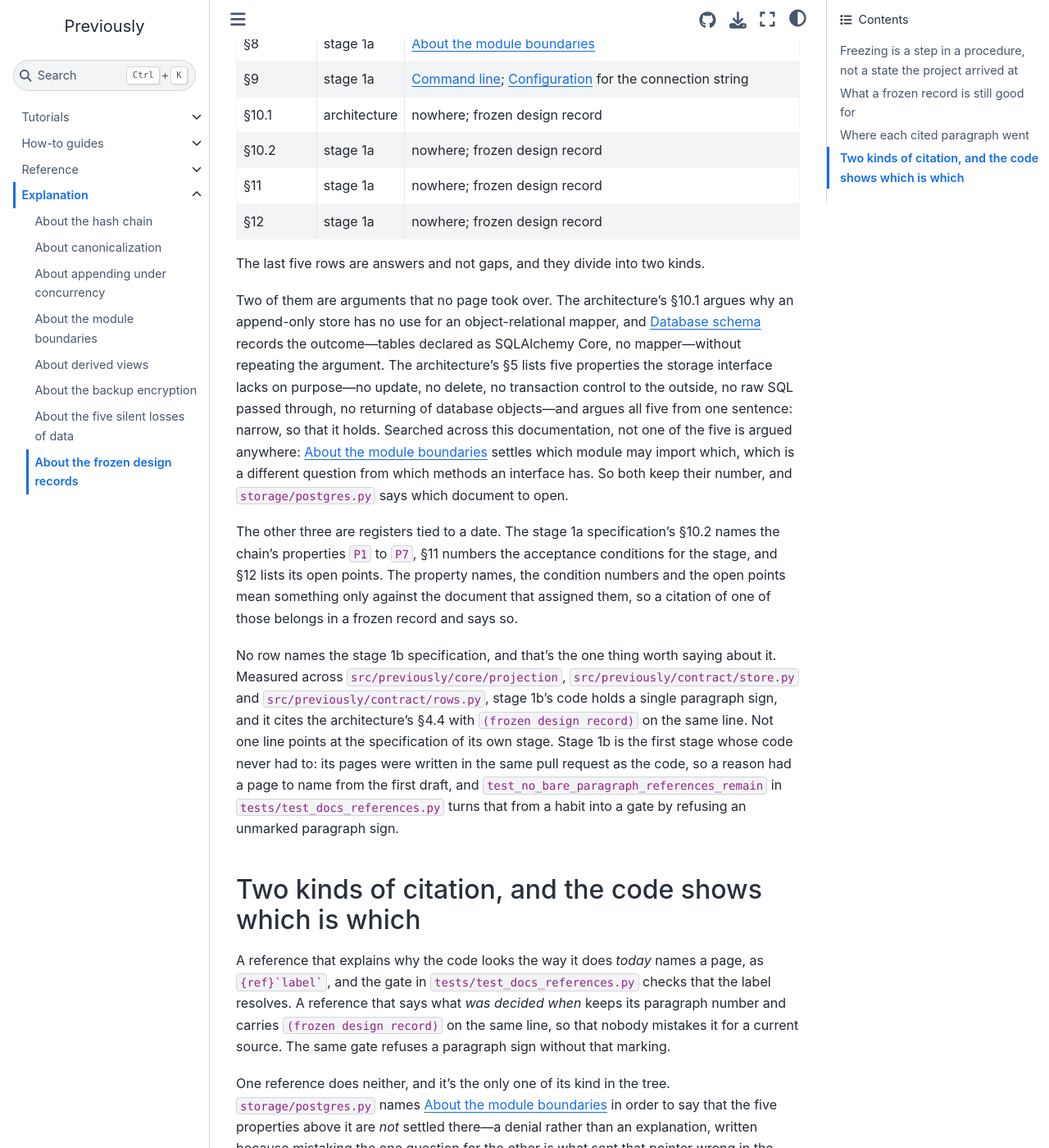
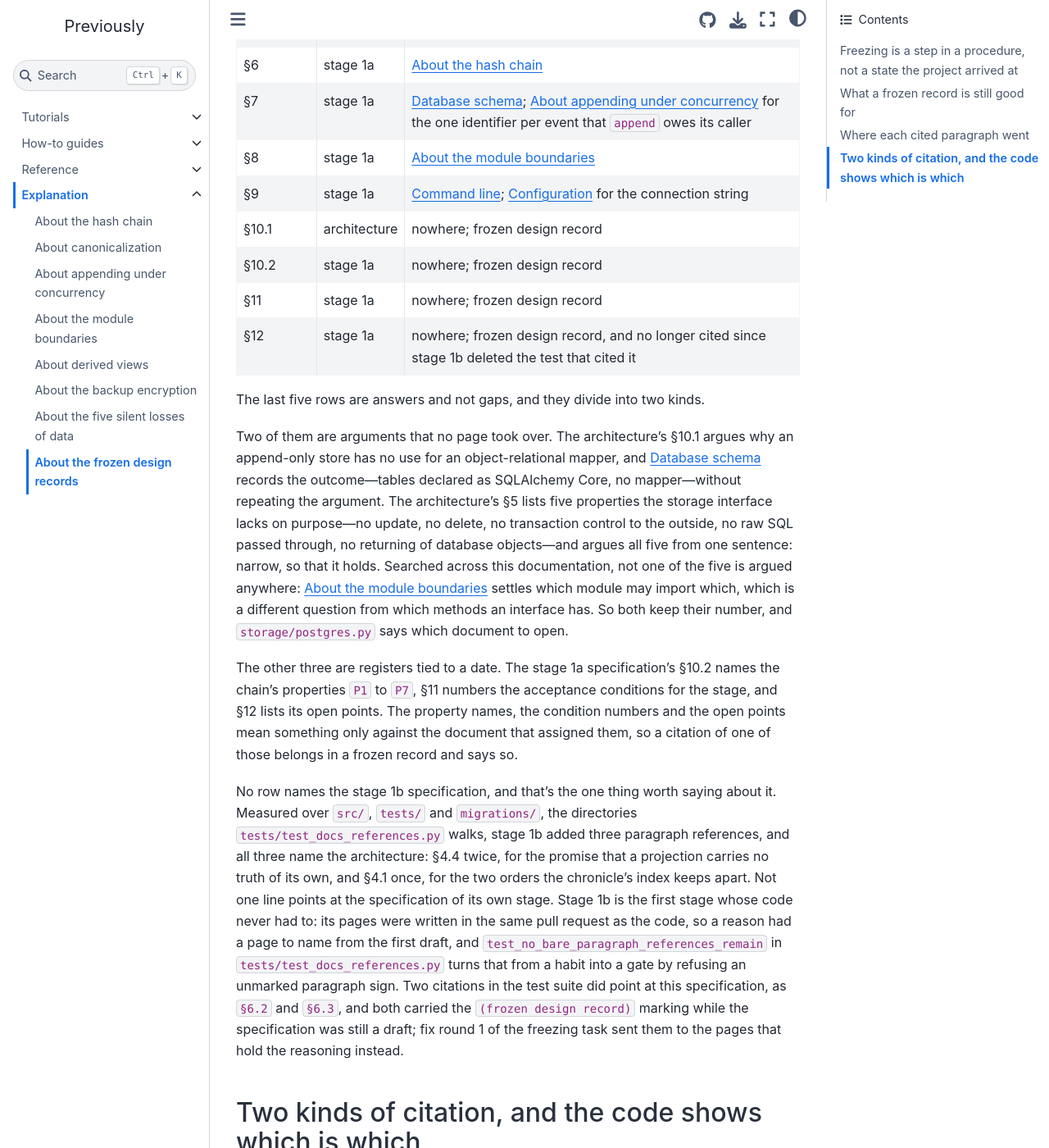
Before and after one commit to jensens/previously, a Sphinx documentation site: the page built from docs/explanation/design-records.md, in a window 1280 px wide and 1400 px high, scrolled down 2585 px. Shown: the whole window at 82% size. Built offline with Sphinx 7.4.7 and the Sphinx Book theme 1.1.4, drawn with Linux system fonts in a browser that asks for light colours; some of the changed text lies outside the part shown.

Commit message:
docs: two test docstrings cited the stage 1b spec, and the map now says so
The design-records page claimed that no line of stage 1b code cites a
paragraph of its own specification. Two test docstrings did — Spec §6.2
and §6.3, carried over from the plan against its own ruling that 1b code
cites pages, and marked "frozen design record" while the spec was not
frozen yet. Both now cite the pages that hold the reasoning, and the
sentence on the page names the directories it was measured over. The
commit before this one makes the same claim in its message; the history
stays as it was.

The map gains the two architecture rows that stage 1b code cites, the
count of surviving paragraph citations is re-measured (twelve of the
original fourteen; the two §12 citations left with the deleted import
test), and the §12 row says so. Open point 8 of the frozen specification
had the damage backwards: a duplicate run hits the chronicle's primary
key and over-counts the statistics; only the rebuild path can under-count.
Two comma splices in the tutorial, a fuller summary in its next steps,
dates on all four rows of the README's table.

Assisted-By: Claude Opus 5 <noreply@anthropic.com>

```diff
--- a/docs/explanation/design-records.md
+++ b/docs/explanation/design-records.md
@@ -7,7 +7,7 @@ The first three froze on 2026-10-03, the stage 1b specification on 2026-10-04, a
 The reasoning that gets maintained along with the code lives in this quadrant instead, and where a specification and a page disagree, the page is what holds.
 
 Until this documentation existed, those first three documents were the only place a reason was written down, so the code cited them: 72 paragraph references across 21 files in `src/`, `tests/` and `migrations/`, pointing at 20 paragraphs.
-Fourteen of the 72 still do, two were dropped from error messages the user reads, and the remaining 56 name a page instead.
+Twelve of the 72 still do, two were dropped from error messages the user reads, two left with the test that cited them, and the remaining 56 name a page instead.
 This page says what the frozen records are still for, how the freezing works for the stages that follow, and which page took over each of those paragraphs.
 If you arrived from a paragraph number in a comment, the table under *Where each cited paragraph went* is the map, and the section after it says when a comment keeps its number instead of naming a page.
 
@@ -38,7 +38,7 @@ Against a maintained page the same citation would turn false, without a word, th
 ## Where each cited paragraph went
 
 The table is the map from a paragraph to the page that carries its reasoning now.
-It has one row per paragraph rather than one per citation, and §5 appears twice because the architecture and the stage 1a specification both have one.
+It has one row per paragraph rather than one per citation, and §4.1, §4.4 and §5 appear twice each, because the architecture and the stage 1a specification both carry a paragraph with that number.
 
 | Paragraph | Document | Where the reasoning lives now |
 |---|---|---|
@@ -48,8 +48,10 @@ It has one row per paragraph rather than one per citation, and §5 appears twice
 | §3.3 | stage 1a | {ref}`hash-format` for the exact shape of the hashed string; {ref}`timestamps` for why the caller sets the value |
 | §3.4 | stage 1a | {ref}`hash-chain` |
 | §4 | stage 1a | {ref}`concurrency` |
+| §4.1 | architecture | {ref}`projections` |
 | §4.1 | stage 1a | {ref}`hash-chain` |
 | §4.2 | stage 1a | {ref}`conflict-classes`; the whole of {ref}`concurrency` where the citation is about the indexes as the serialization, or about the backing off |
+| §4.4 | architecture | {ref}`projections`; {ref}`module-boundaries` where the citation is about the two store protocols staying apart |
 | §4.4 | stage 1a | {ref}`concurrency` |
 | §4.6 | architecture | {ref}`tombstone-seam` |
 | §5 | architecture | nowhere; frozen design record |
@@ -62,7 +64,7 @@ It has one row per paragraph rather than one per citation, and §5 appears twice
 | §10.1 | architecture | nowhere; frozen design record |
 | §10.2 | stage 1a | nowhere; frozen design record |
 | §11 | stage 1a | nowhere; frozen design record |
-| §12 | stage 1a | nowhere; frozen design record |
+| §12 | stage 1a | nowhere; frozen design record, and no longer cited since stage 1b deleted the test that cited it |
 
 The last five rows are answers and not gaps, and they divide into two kinds.
 
@@ -77,9 +79,10 @@ The stage 1a specification's §10.2 names the chain's properties `P1` to `P7`,
 The property names, the condition numbers and the open points mean something only against the document that assigned them, so a citation of one of those belongs in a frozen record and says so.
 
 No row names the stage 1b specification, and that's the one thing worth saying about it.
-Measured across `src/previously/core/projection`, `src/previously/contract/store.py` and `src/previously/contract/rows.py`, stage 1b's code holds a single paragraph sign, and it cites the architecture's §4.4 with `(frozen design record)` on the same line.
+Measured over `src/`, `tests/` and `migrations/`, the directories `tests/test_docs_references.py` walks, stage 1b added three paragraph references, and all three name the architecture: §4.4 twice, for the promise that a projection carries no truth of its own, and §4.1 once, for the two orders the chronicle's index keeps apart.
 Not one line points at the specification of its own stage.
 Stage 1b is the first stage whose code never had to: its pages were written in the same pull request as the code, so a reason had a page to name from the first draft, and `test_no_bare_paragraph_references_remain` in `tests/test_docs_references.py` turns that from a habit into a gate by refusing an unmarked paragraph sign.
+Two citations in the test suite did point at this specification, as `§6.2` and `§6.3`, and both carried the `(frozen design record)` marking while the specification was still a draft; fix round 1 of the freezing task sent them to the pages that hold the reasoning instead.
 
 ## Two kinds of citation, and the code shows which is which
 
```
Also changed, not shown: README.md (+3 -3 lines), docs/superpowers/specs/2026-10-04-stufe-1b-projektionen.md (+14 -6 lines), docs/tutorials/record-your-first-event.md (+5 -3 lines), 1 other file.
